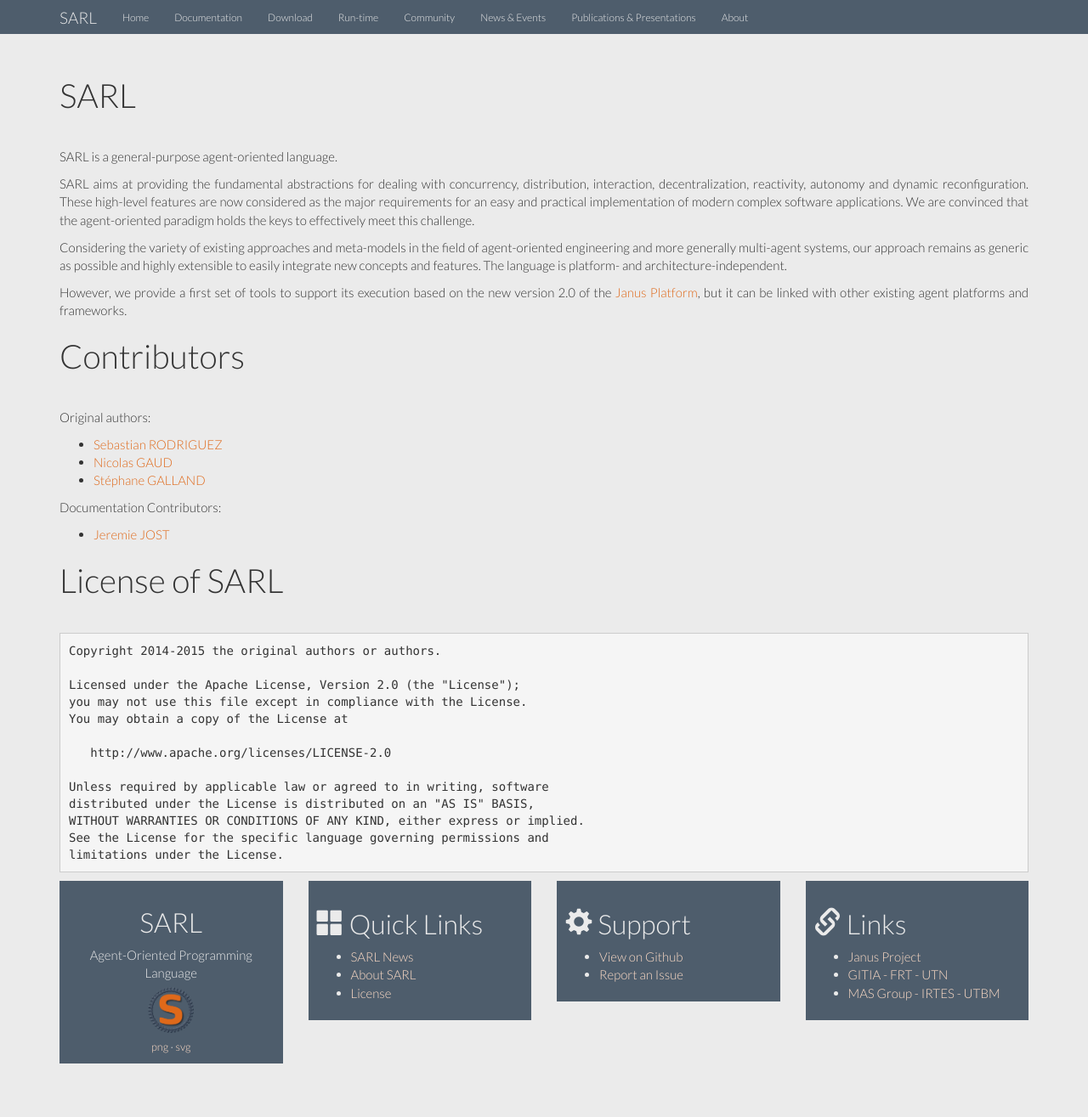
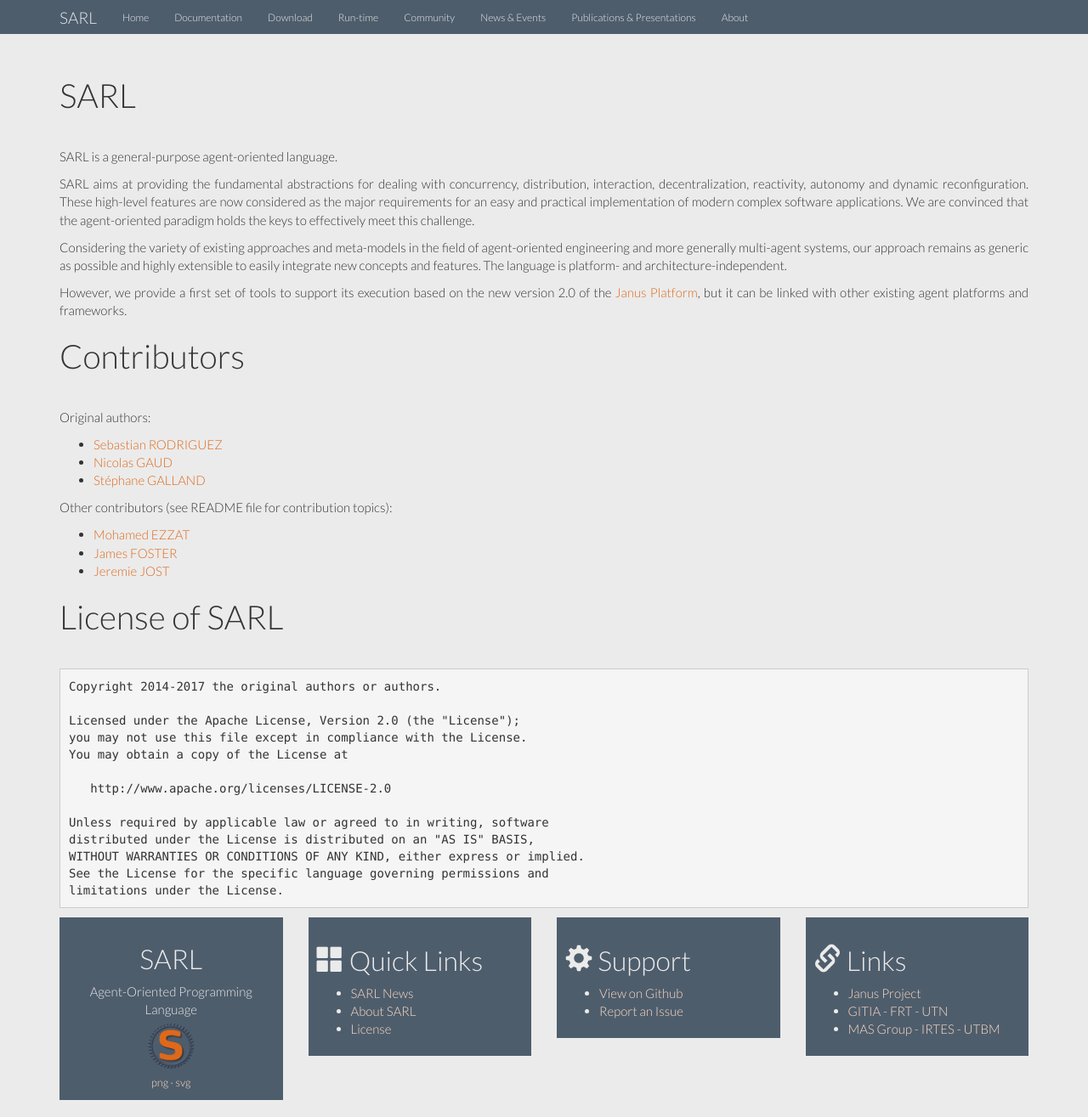
Before and after one commit to sarl/sarl-jekyll-website, a Jekyll site: the page built from about/index.html, in a window 1280 px wide and 1315 px high. Shown: the whole window at 85% size. Built offline with Jekyll 4.4.1, drawn with Linux system fonts in a browser that asks for light colours; Markdown is read by kramdown in place of the engine named in the settings; a style sheet for code colours, icons or effects is not loaded.

Commit message:
Change the contributors
Signed-off-by: Stéphane Galland <galland@arakhne.org>

```diff
--- a/about/index.html
+++ b/about/index.html
@@ -20,13 +20,15 @@
 	<li><a href="http://www.multiagent.fr/People:Galland_stephane">Stéphane GALLAND</a></li>
 </ul></p>
 
-<p>Documentation Contributors:<ul>
+<p>Other contributors (see README file for contribution topics):<ul>
+	<li><a href="https://github.com/m-ezzat">Mohamed EZZAT</a></li>
+	<li><a href="https://github.com/jgfoster">James FOSTER</a></li>
 	<li><a href="https://github.com/jjst">Jeremie JOST</a></li>
 </ul></p>
 
 <h1>License of SARL</h1>
 <pre>
-Copyright 2014-2015 the original authors or authors.
+Copyright 2014-2017 the original authors or authors.
 
 Licensed under the Apache License, Version 2.0 (the "License");
 you may not use this file except in compliance with the License.
```
